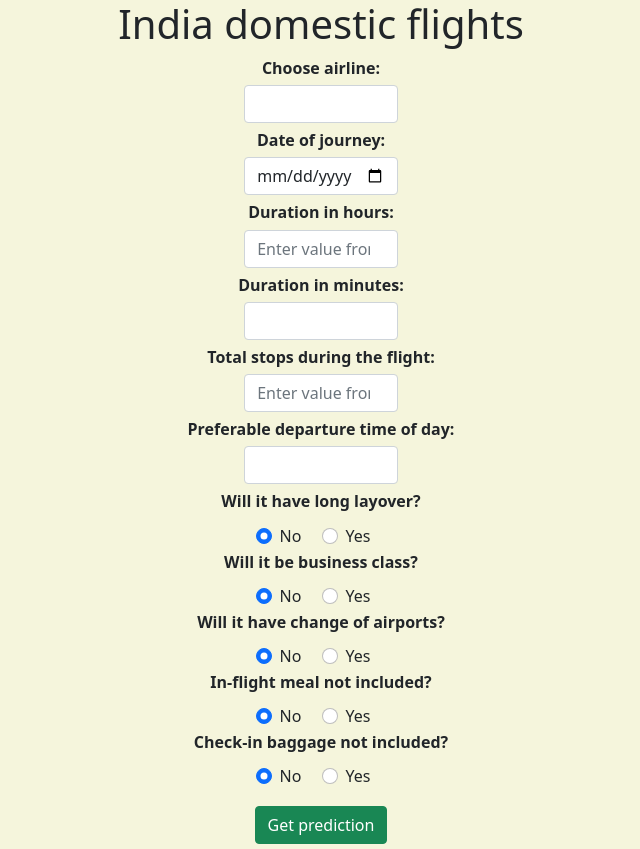
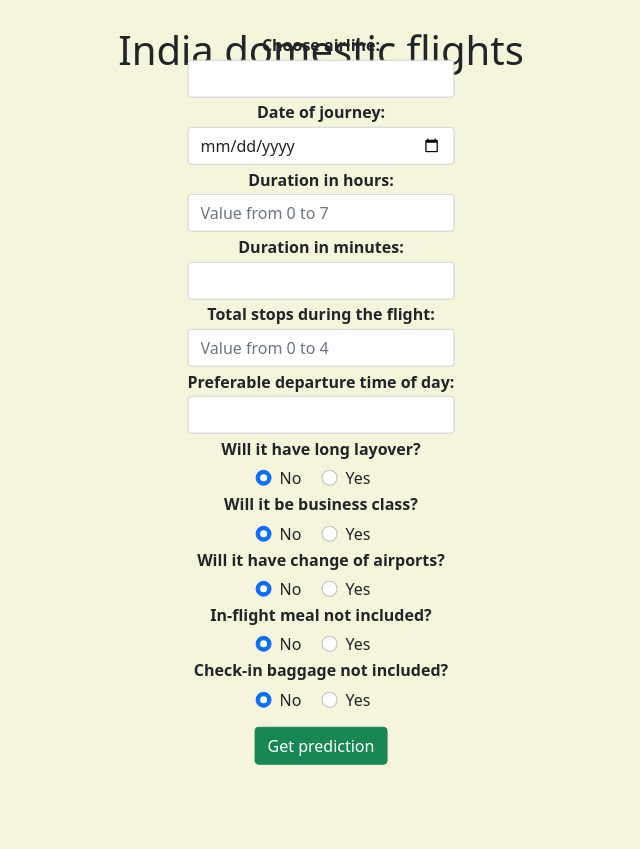
Before and after one commit to shugad/airline-web, a Django app: page / in a window 1280 px wide. Shown: the whole page, without its empty margins (319-959 px from the left). After the commit the page ends 765 px from the top, so only its background shows below. Run offline with Django 3.2, Linux system fonts and the light colour scheme.

Commit message:
Second commit

```diff
--- a/main/static/main/css/main.css
+++ b/main/static/main/css/main.css
@@ -2,23 +2,24 @@ body {
     background: #f5f5dc;
 }
 
-form {
-    width:40%;
-    margin-left: 30%;
+.main-class{
+ position relative;
+ text-align: center;
+}
 
+form{
+ position: absolute;
+ top: 50%;
+ left: 50%;
+ transform: translate(-50%,-50%);
 }
 
 .input-form p {
     margin-bottom:2%;
 }
 
-.main-class {
-    text-align: center;
-    display:block;
-}
-
 .btn-success {
-    margin-top:3%;
+    margin-top:5%;
 }
 
 .main_form {
@@ -32,9 +33,5 @@ input {
 
 h1 {
     text-align:center;
+    margin-top:2%;
 }
-
-.form-control {
-    width: 30%;
-    margin-left:35%;
-}
--- a/main/templates/main/input.html
+++ b/main/templates/main/input.html
@@ -6,8 +6,9 @@
 <h1> India domestic flights </h1>
 <div class="main-class">
 <form name="main_form" method="post" class="input-form">
+    <div class="center_div">
     {% csrf_token %}
-    <div>
+    <div class="col-md-12">
         <label for="airline"><b>Choose airline:</b></label>
         <input type="text" id="airline" name="user_airline" list="airline_name" class="form-control"  required="required">
         <datalist id="airline_name">
@@ -25,21 +26,21 @@
             <option value="Vistara premium economy">
         </datalist>
     </div>
-    <div>
+    <div class="col-md-12">
         <label for="date"><b>Date of journey:</b></label>
-        <input type="date" id="date" name="user_date" class="form-control"  required="required">
+        <input type="date" id="date" name="user_date" class="form-control" required="required">
     </div>
-    <div>
+    <div class="col-md-12">
         <label for="hours"><b>Duration in hours:</b></label>
-        <input type="number" id="hours" name="user_hours" min="0" max="7" class="form-control" placeholder="Enter value from 0 to 7" required="required">
+        <input type="number" id="hours" name="user_hours" min="0" max="7" class="form-control" placeholder="Value from 0 to 7" required="required">
     </div>
-    <div>
+    <div class="col-md-12">
         <label for="minutes"><b>Duration in minutes:</b></label>
         <input type="number" id="minutes" name="user_minutes" min="0" max="60" class="form-control" required="required">
     </div>
-    <div>
+    <div class="col-md-12">
         <label for="stops"><b>Total stops during the flight:</b></label>
-        <input type="number" id="stops" name="user_total_stops" min="0" max="4" class="form-control" placeholder="Enter value from 0 to 4" required="required">
+        <input type="number" id="stops" name="user_total_stops" min="0" max="4" class="form-control" placeholder="Value from 0 to 4" required="required">
         <datalist>
             <option value="0">
             <option value="1">
@@ -48,7 +49,7 @@
             <option value="4">
         </datalist>
     </div>
-    <div>
+    <div class="col-md-12">
         <label for="departure_time"><b>Preferable departure time of day:</b></label>
         <input type="text" id="departure_time" name="user_duration_time" list="departure_time_list" class="form-control" required="required">
         <datalist id="departure_time_list">
@@ -60,6 +61,7 @@
             <option value="Late Night">
         </datalist>
     </div>
+        </div>
     <b><p>Will it have long layover?</p></b>
     <div class="form-check form-check-inline">
         <label class="form-check-label" for="long_layover_no">No</label>
@@ -110,6 +112,7 @@
     </div>
 </form>
 </div>
+
 <script type="text/javascript">
 function validateForm() {
   var date = document.forms["main_form"]["user_date"].value;
```
